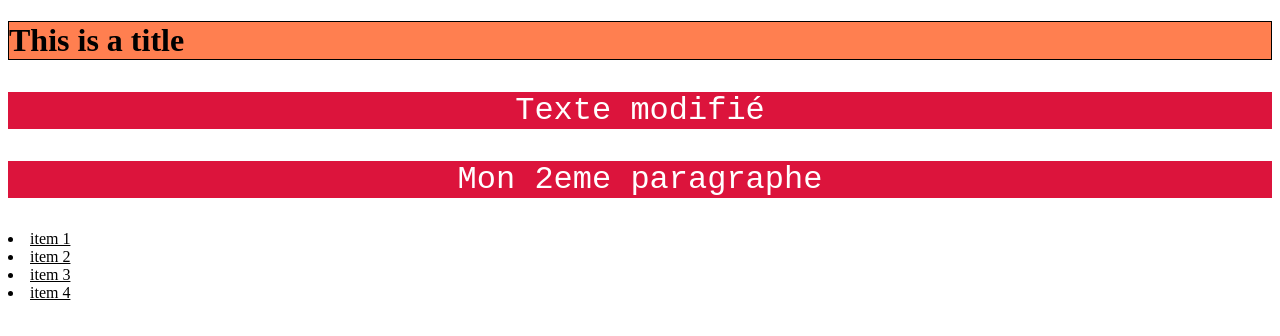
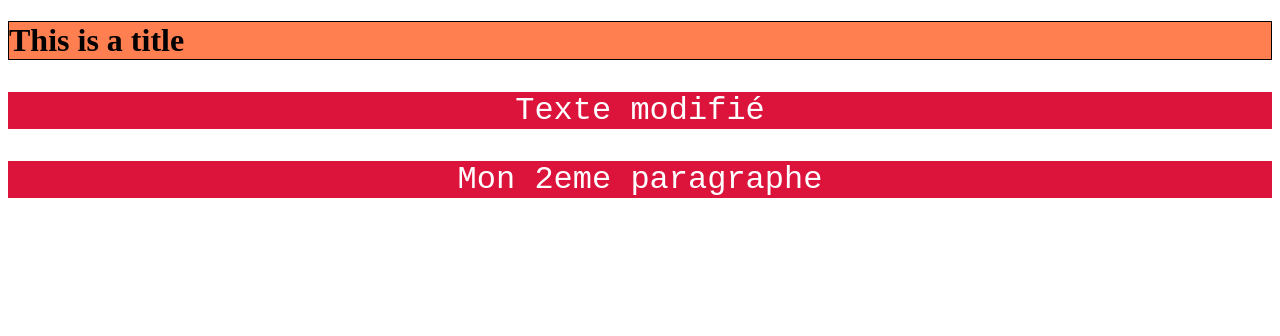
Before and after one commit to AnisLcool/formation-github, a plain HTML site: page index.html in a window 1280 px wide. Drawn offline with Linux system fonts and the light colour scheme.

Commit message:
suppression du menu ul

```diff
--- a/index.html
+++ b/index.html
@@ -11,13 +11,6 @@
     <h1>Titre</h1>
     <p>Premier pargraphe</p>
     <p>Mon 2eme paragraphe</p>
-    <u>
-        <li>item 1</li>
-        <li>item 2</li>
-        <li>item 3</li>
-        <li>item 4</li>
-    </u>
-
     <script src="script.js"></script>
 </body>
 </html>
```
